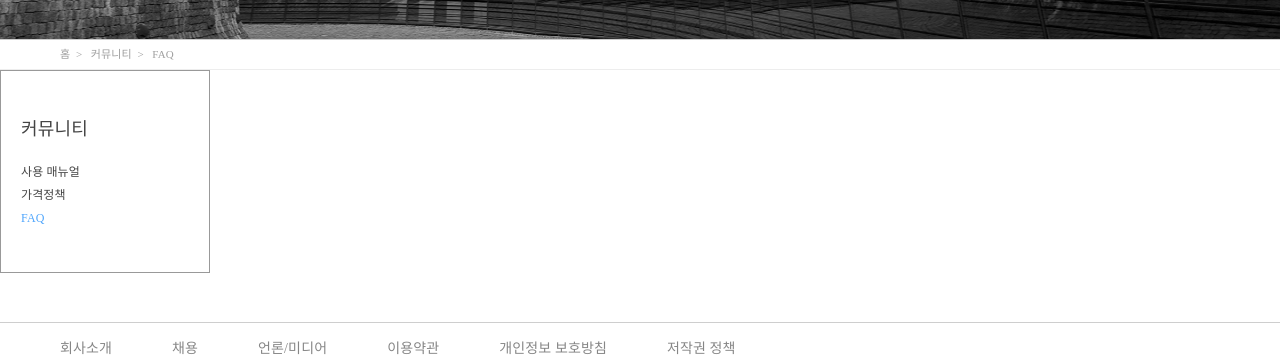
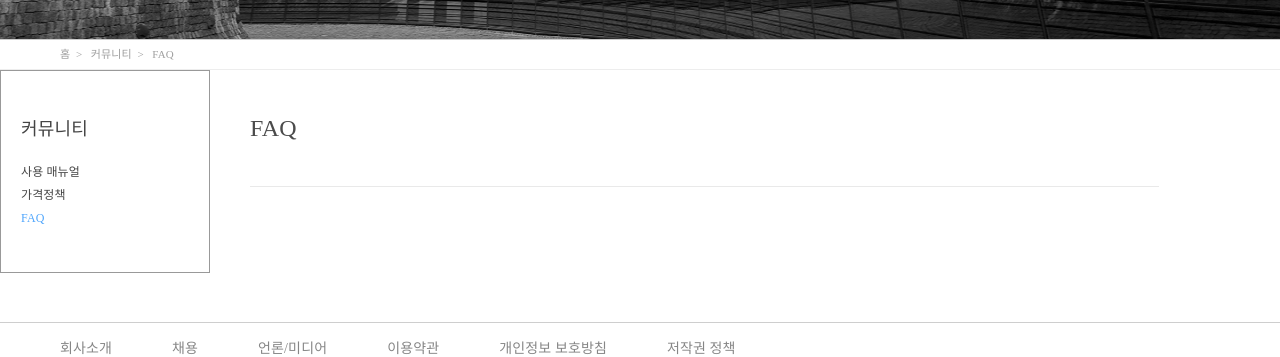
Before and after one commit to DGUHJH/thesource-next, a Next.js app: page /community/faq in a window 1280 px wide. Shown: the part 258-615 px from the top of the page. Built offline with nearby package versions, Linux system fonts and the light colour scheme; a web font is replaced by a local one.

Commit message:
Update : Community Layout

```diff
--- a/src/pages/community/faq/index.tsx
+++ b/src/pages/community/faq/index.tsx
@@ -25,6 +25,10 @@ const Pc = () => {
         <Styled.LeftContainer>
           <CommunityMenuContainer />
         </Styled.LeftContainer>
+        <Styled.RightContainer>
+          <Styled.TitleTypo>FAQ</Styled.TitleTypo>
+          <Styled.Bar />
+        </Styled.RightContainer>
       </Styled.BodyContainer>
     </div>
   );
--- a/src/styles/community/faq/styled.ts
+++ b/src/styles/community/faq/styled.ts
@@ -1,4 +1,4 @@
-import { Box, Container } from '@material-ui/core';
+import { Box, Container, Typography } from '@material-ui/core';
 import styled from 'styled-components';
 
 export const Root = styled(Box)`
@@ -9,7 +9,6 @@ export const BodyContainer = styled(Container)`
   &&& {
     width: 100%;
     display: flex;
-    justify-content: space-between;
     padding: 0;
   }
 `;
@@ -17,3 +16,27 @@ export const BodyContainer = styled(Container)`
 export const LeftContainer = styled(Box)`
   width: 210px;
 `;
+
+export const RightContainer = styled(Box)`
+  width: 909px;
+  display: flex;
+  flex-direction: column;
+  margin-top: 40px;
+  margin-left: 40px;
+  margin-bottom: 80px;
+`;
+
+export const TitleTypo = styled(Typography)`
+  &&& {
+    font-family: NotoSans-Bold;
+    font-size: 24px;
+    color: #4b4b4b;
+  }
+`;
+
+export const Bar = styled(Box)`
+  width: 100%;
+  height: 1px;
+  background: #e9e9e9;
+  margin: 40px 0;
+`;
```
